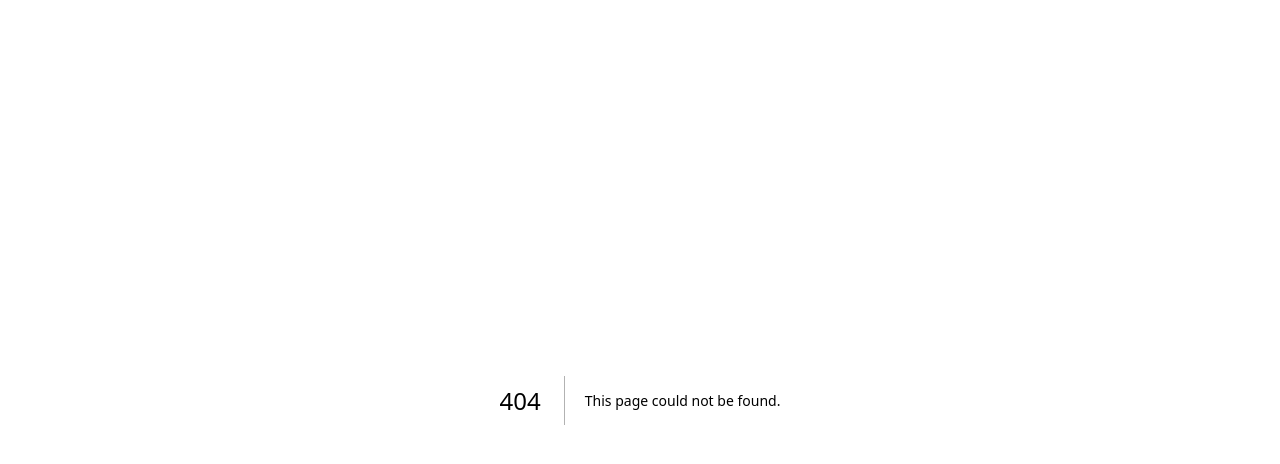
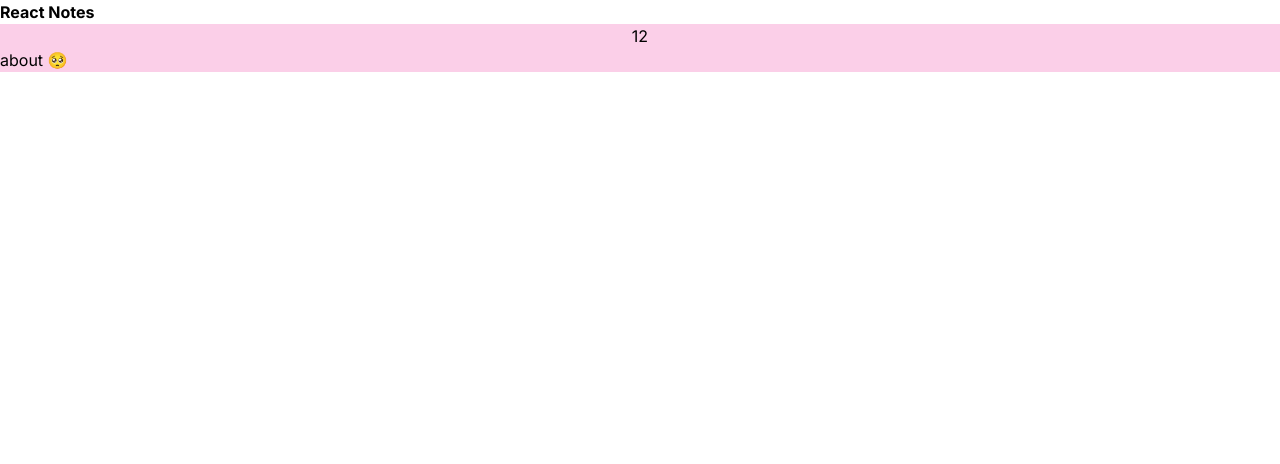
Before and after one commit to liv-rong/next-ts-note-book, a Next.js app: page /about in a window 1280 px wide. Before the commit this address had no page. Shown: the top 464 px of the page. Built offline with nearby package versions, Linux system fonts and the light colour scheme.

Commit message:
feat: init

```diff
--- /dev/null
+++ b/app/about/page.tsx
@@ -0,0 +1,8 @@
+export default function About() {
+  return (
+    <main className="bg-pink-200">
+      <div className="flex justify-center">12</div>
+      about 🥺
+    </main>
+  )
+}
--- a/app/layout.tsx
+++ b/app/layout.tsx
@@ -1,6 +1,7 @@
 import type { Metadata } from 'next'
 import { Inter } from 'next/font/google'
 import './globals.css'
+import Sidebar from '@/components/sidebar/Sidebar'
 
 const inter = Inter({ subsets: ['latin'] })
 
@@ -16,7 +17,14 @@ export default function RootLayout({
 }>) {
   return (
     <html lang="en">
-      <body className={inter.className}>{children}</body>
+      <body className={inter.className}>
+        <div className="container">
+          <div className="main">
+            <Sidebar />
+            <section className="col note-viewer">{children}</section>
+          </div>
+        </div>
+      </body>
     </html>
   )
 }
--- /dev/null
+++ b/components/sidebar/Sidebar.tsx
@@ -0,0 +1,34 @@
+import React from 'react'
+import Link from 'next/link'
+
+export default async function Sidebar() {
+  return (
+    <>
+      <section className="col sidebar">
+        <Link
+          href={'/'}
+          className="link--unstyled"
+        >
+          <section className="sidebar-header">
+            {/* <img
+              className="logo"
+              src="/logo.svg"
+              width="22px"
+              height="20px"
+              alt=""
+              role="presentation"
+            /> */}
+            <strong>React Notes</strong>
+          </section>
+        </Link>
+        <section
+          className="sidebar-menu"
+          role="menubar"
+        >
+          {/* SideSearchField */}
+        </section>
+        <nav>{/* SidebarNoteList */}</nav>
+      </section>
+    </>
+  )
+}
```
Also changed, not shown: public/star.png (added), 1 other file (tests, documents, lock files or other folders).
